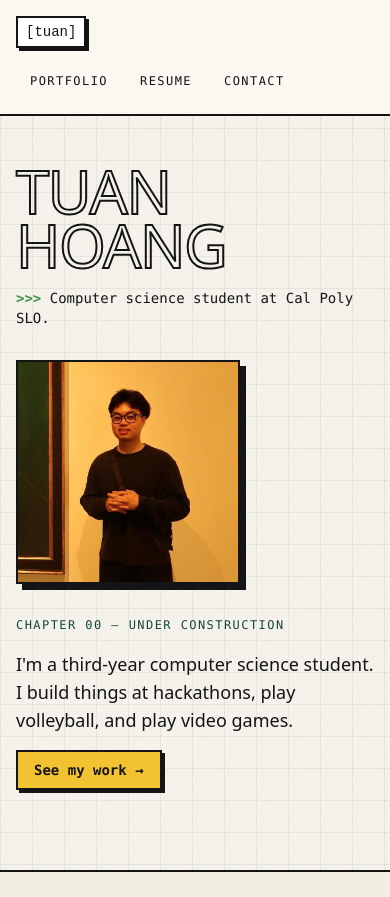
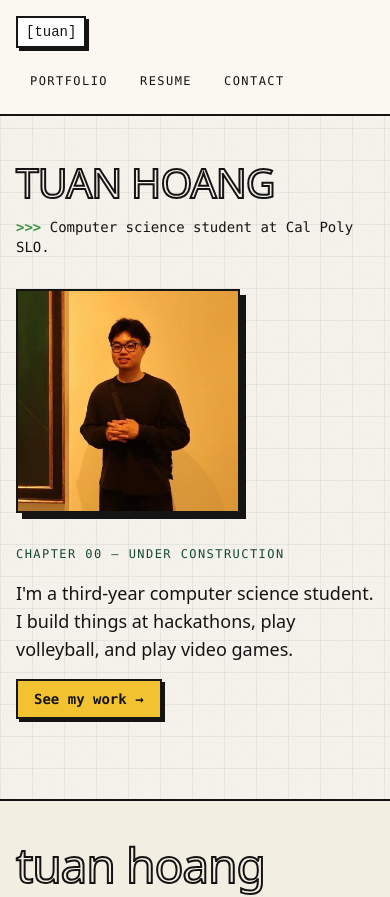
Before and after one commit to tuanhoang0117/tuanhoang0117.github.io, a React (Vite) app: page / in a window 390 px wide. Shown: the top 897 px of the page. Built offline with nearby package versions, Linux system fonts and the light colour scheme.

Commit message:
Make page titles fluid and run mobile e2e at 375px
The overflow test caught HACKATHONS overflowing a phone by 60px. Titles
now use a fluid display token. Mobile tests ran at 412px while the
design system promises 375px; they now check the documented width.

```diff
--- a/playwright.config.ts
+++ b/playwright.config.ts
@@ -15,7 +15,8 @@ export default defineConfig({
   },
   projects: [
     { name: "desktop", use: { ...devices["Desktop Chrome"] } },
-    { name: "mobile", use: { ...devices["Pixel 7"] } },
+    // 375px: the narrowest common phone, and the width docs/design-system.md promises.
+    { name: "mobile", use: { ...devices["Pixel 7"], viewport: { width: 375, height: 740 } } },
   ],
   // Tests always build and serve fresh. Reusing a running server once let a stale build pass
   // tests that should have failed.
--- a/src/components/ui/PageHeader.tsx
+++ b/src/components/ui/PageHeader.tsx
@@ -16,9 +16,7 @@ export function PageHeader({ title, prompt, children }: PageHeaderProps) {
 
   return (
     <header className="mx-auto max-w-6xl px-4 pt-12 pb-8 sm:px-8 sm:pt-20">
-      <h1 className="font-display text-outline text-6xl leading-[0.9] tracking-tight uppercase sm:text-8xl">
-        {title}
-      </h1>
+      <h1 className="font-display text-outline text-display tracking-tight uppercase">{title}</h1>
       {prompt && <p className="prompt mt-4 text-sm sm:text-base">{prompt}</p>}
       {children}
     </header>
--- a/src/styles/index.css
+++ b/src/styles/index.css
@@ -45,6 +45,11 @@
   --font-sans: "Inter Variable", system-ui, -apple-system, "Segoe UI", sans-serif;
   --font-mono: "JetBrains Mono Variable", ui-monospace, SFMono-Regular, Menlo, monospace;
   --font-pixel: "Silkscreen", "JetBrains Mono Variable", monospace;
+
+  /* Fluid page-title size: scales with the viewport so long one-word titles ("HACKATHONS")
+     never overflow a phone screen, capped at the desktop size. */
+  --text-display: clamp(2.5rem, 10.5vw, 6rem);
+  --text-display--line-height: 0.9;
 
   /* Hard, blur-free block shadows. Never use blurred shadows. */
   --shadow-block-sm: 3px 3px 0 0 var(--color-ink);
```
Also changed, not shown: 1 other file (tests, documents, lock files or other folders).
